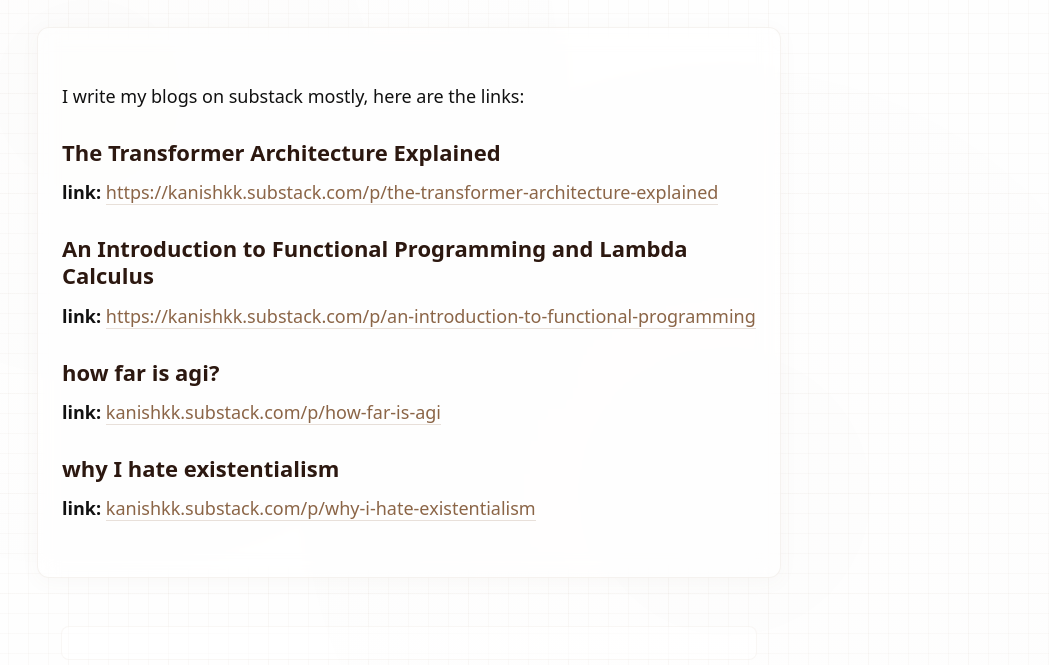
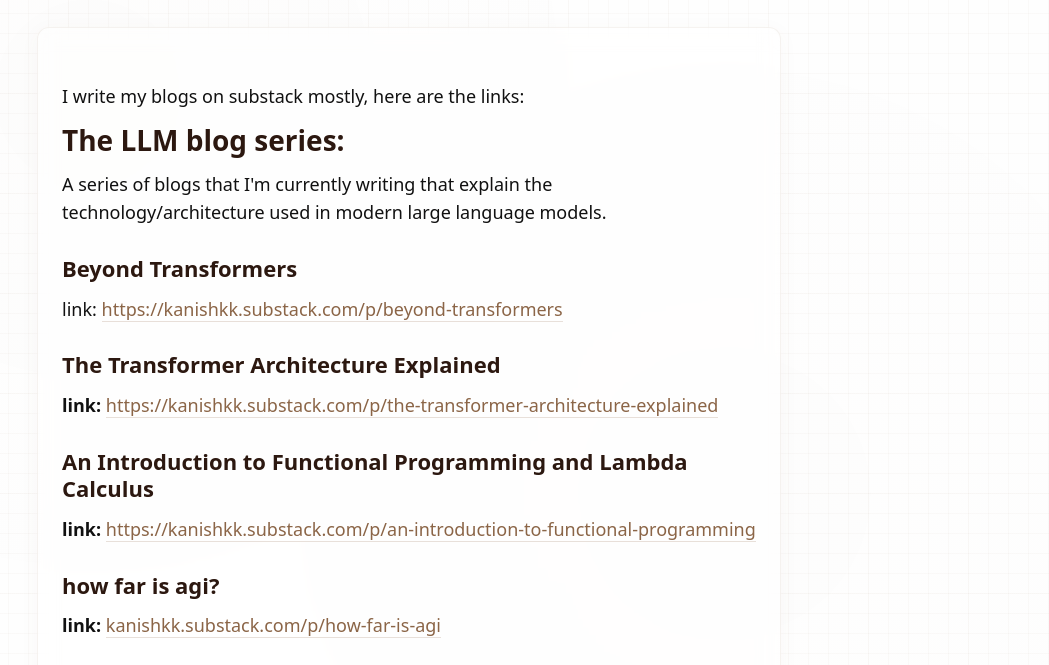
Before and after one commit to kanishkez/kanishkez.github.io, a plain HTML site: page index.html in a window 1280 px wide. Both pictures are taken after a click on the link "Blogs". Shown: the part 106-771 px from the top of the page, without its empty margins (231-1280 px from the left). Drawn offline with Linux system fonts and the light colour scheme.

Commit message:
Update index.html

```diff
--- a/index.html
+++ b/index.html
@@ -262,6 +262,12 @@
     <section id="blogs" class="hidden">
       <p>I write my blogs on substack mostly, here are the links:</p>
 
+      <h1> The LLM blog series: </h1>
+      <p> A series of blogs that I'm currently writing that explain the technology/architecture used in modern large language models.</p>
+
+      <h2>Beyond Transformers</h2>
+      <p><stong>link:</stong> <a href="https://kanishkk.substack.com/p/beyond-transformers" target="_blank" rel="noopener">https://kanishkk.substack.com/p/beyond-transformers</a></p>
+
       <h2>The Transformer Architecture Explained</h2>
       <p><strong>link:</strong> <a href="https://kanishkk.substack.com/p/the-transformer-architecture-explained" target="_blank" rel="noopener">https://kanishkk.substack.com/p/the-transformer-architecture-explained</a></p>
 
```
